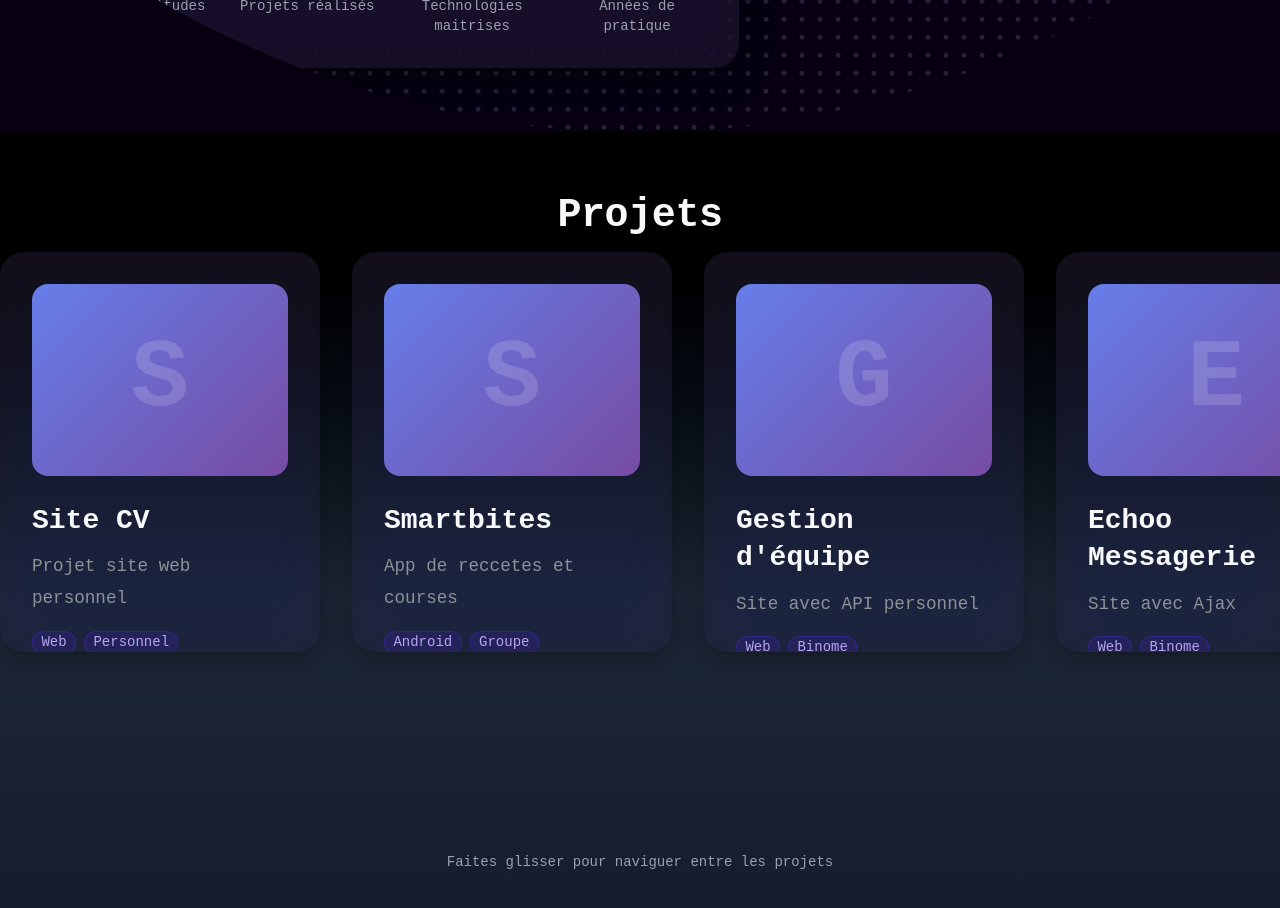
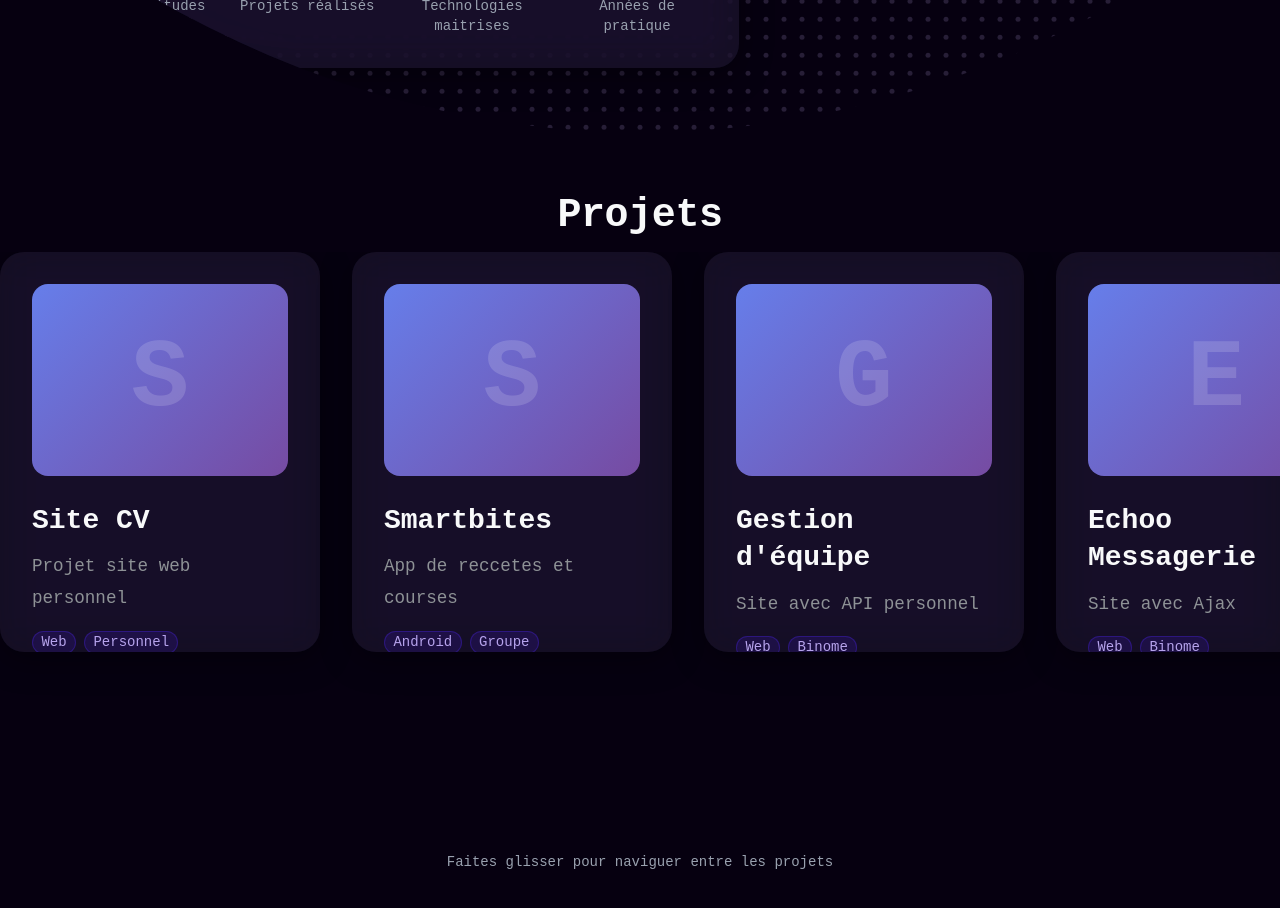
Before and after one commit to Rosado25/Profile-Site, a React (Vite) app: page / in a window 1280 px wide. Shown: the part 1660-2568 px from the top of the page. Built offline with nearby package versions, Linux system fonts and the light colour scheme.

Commit message:
bg color correction

```diff
--- a/src/App.jsx
+++ b/src/App.jsx
@@ -35,7 +35,7 @@ function App() {
         </section>
 
         {/* Resto da página com fundo simples */}
-        <section className="simple-section bg-linear-to-b from-black via-gray-800 to-gray-900 py-20">
+        <section className="simple-section py-20">
           {/* Conteúdo adicional aqui */}
           <section id="projects">
             <ArcProjectsCarousel />
```
